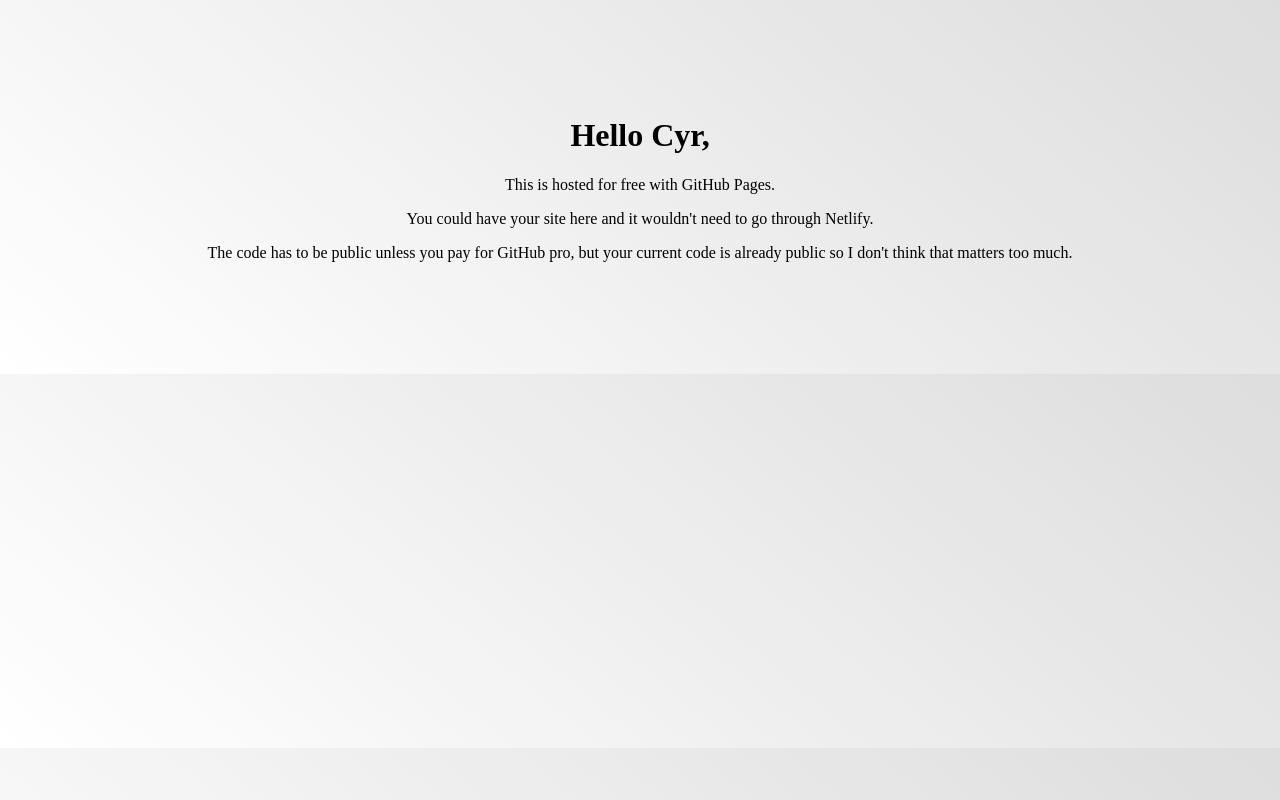
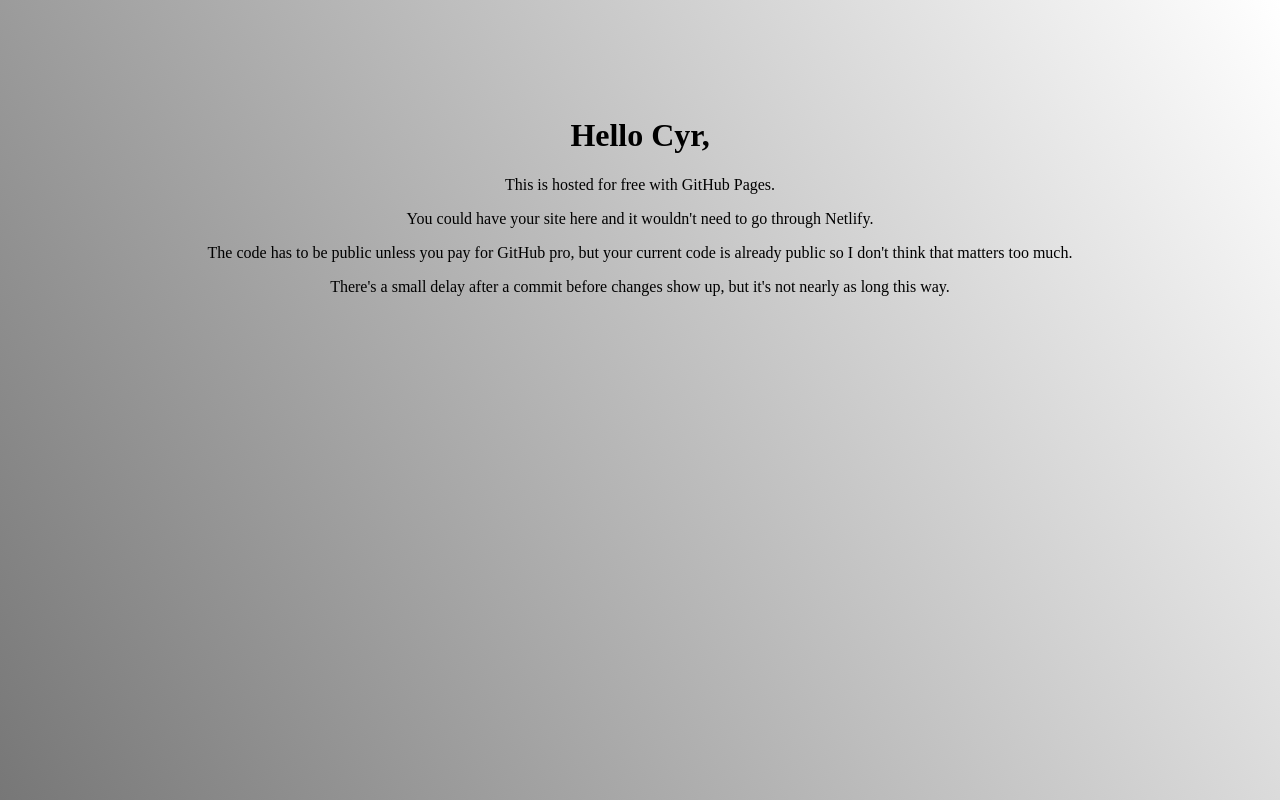
Before and after one commit to SinclairC/SinclairC.github.io, a plain HTML site: page index.html in a window 1280 px wide. Drawn offline with Linux system fonts and the light colour scheme.

Commit message:
Update index.html

```diff
--- a/index.html
+++ b/index.html
@@ -8,9 +8,10 @@
     html{
       margin: 0;
       padding: 0;
+      min-height: 100%;
     }
     body{
-      background: linear-gradient(40deg, white 0%, #DDD 100%);
+      background: linear-gradient(240deg, white 0%, #777 100%);
       padding: 96px;
       margin: 0;
       text-align: center;
@@ -22,5 +23,6 @@
 <p>This is hosted for free with GitHub Pages.</p>
 <p>You could have your site here and it wouldn't need to go through Netlify.</p>
 <p>The code has to be public unless you pay for GitHub pro, but your current code is already public so I don't think that matters too much.</p>
+<p>There's a small delay after a commit before changes show up, but it's not nearly as long this way.</p>
 </body>
 </html>
```
